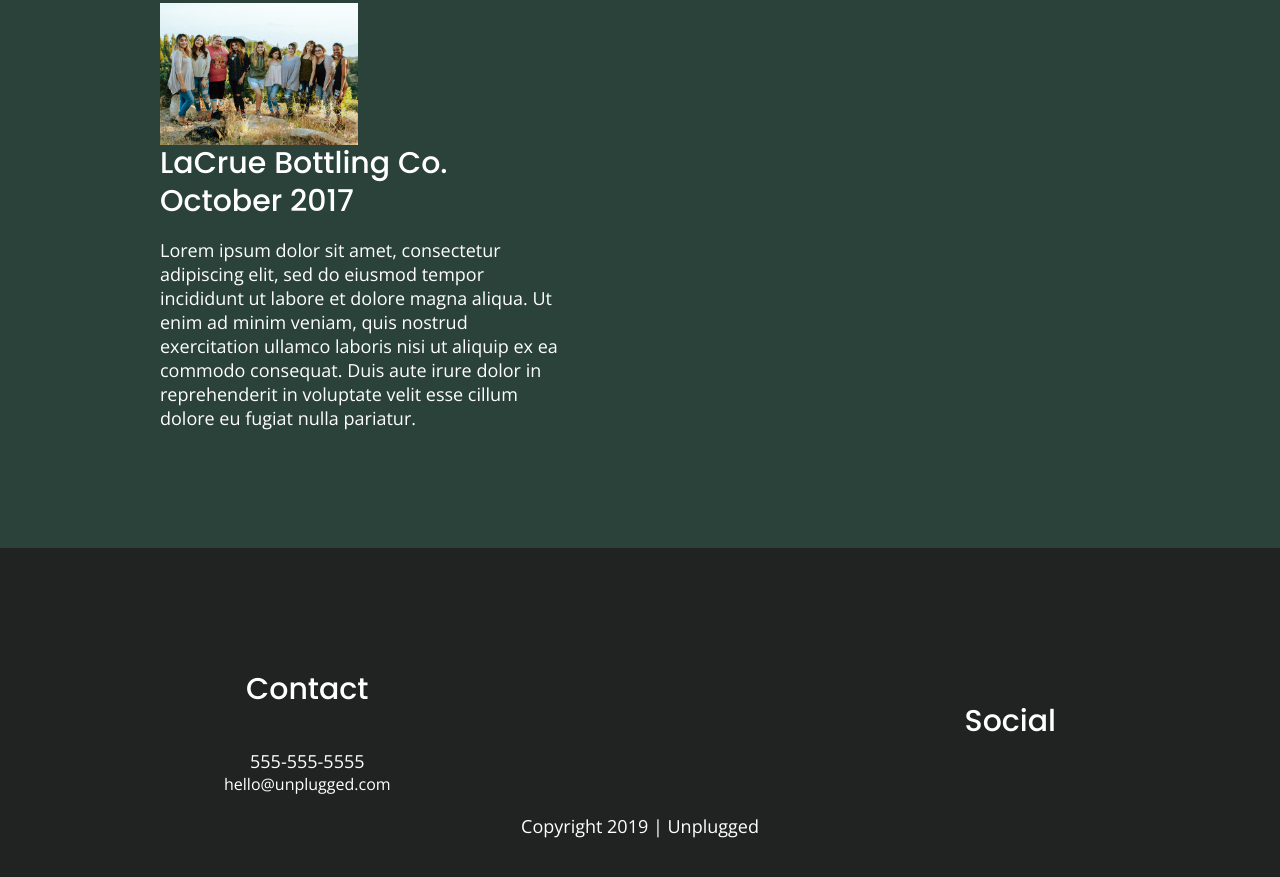
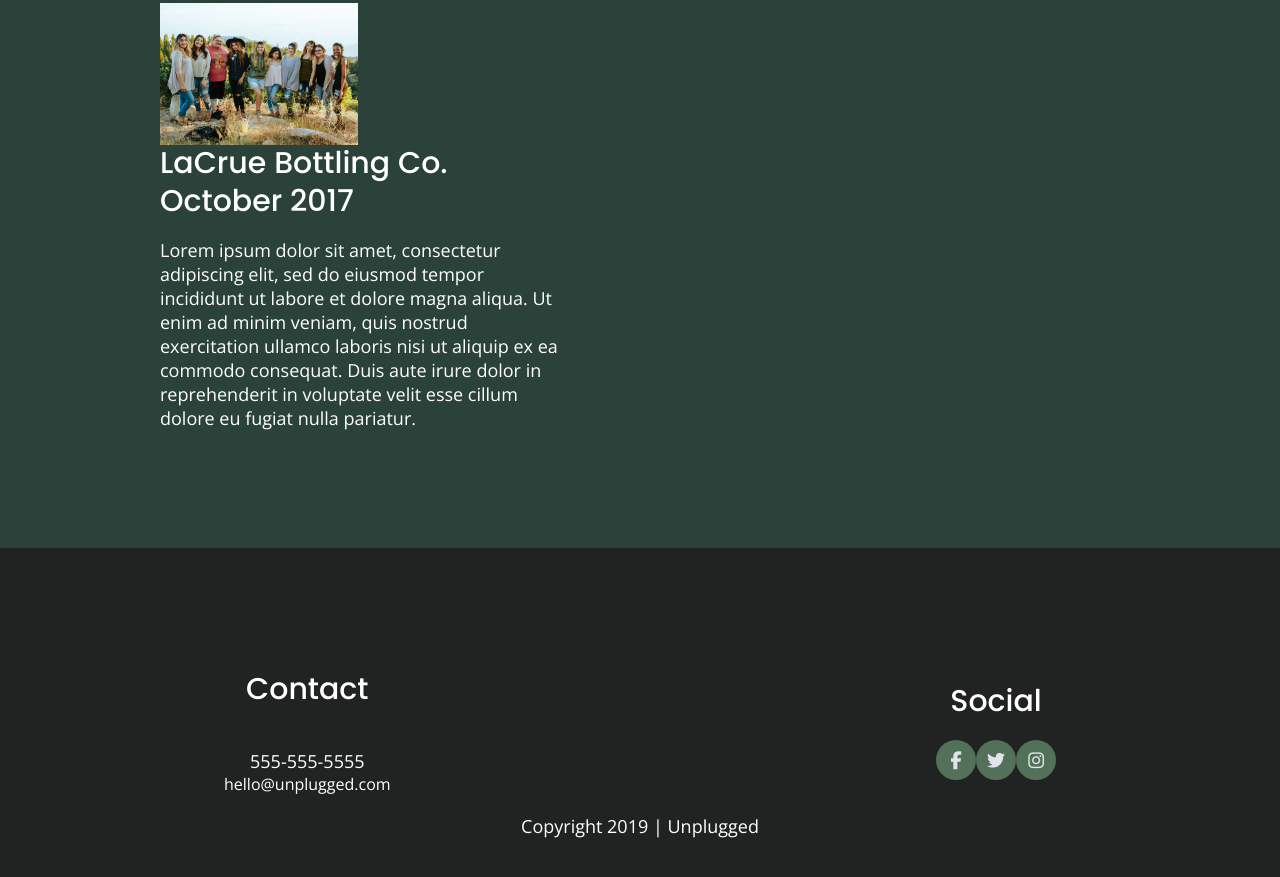
Before and after one commit to maggie-mcdonald/unplugged-retreat, a website built with Parcel: page index.html in a window 1280 px wide. Shown: the part 2085-2962 px from the top of the page. Built offline with nearby package versions, Linux system fonts and the light colour scheme.

Commit message:
Added social icon typography

```diff
--- a/css/main.css
+++ b/css/main.css
@@ -240,6 +240,11 @@
       display:flex;
       justify-content:center;
       align-items:center;
+      border: none;
+      background: #527158;
+      border-radius: 50%;
+      width: 40px;
+      height: 40px;
     }
 
     footer .copyright {
--- a/index.html
+++ b/index.html
@@ -150,9 +150,9 @@
           <div class="social">
             <h3>Social</h3>
             <div class="social-icons">
-            <p><a href="https://www.facebook.com/skillcrush" target="_blank"></a></p>
-            <p><a href="https://www.twitter.com/skillcrush" target="_blank"></a></p>
-            <p><a href="https://www.instagram.com/skillcrush" target="_blank"></a></p>
+              <p><a href="https://www.facebook.com/skillcrush" target="_blank"><i class="fab fa-facebook-f"></i></a></p>
+              <p><a href="https://www.twitter.com/skillcrush" target="_blank"><i class="fab fa-twitter"></i></a></p>
+              <p><a href="https://www.instagram.com/skillcrush" target="_blank"><i class="fab fa-instagram"></i></a></p>
             <!--other social links go here-->
           </div>
       </div> <!--footer ends-->
```
Also changed, not shown: about/index.html (+3 -3 lines), faq/index.html (+3 -3 lines).
